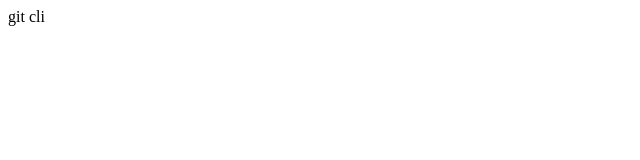
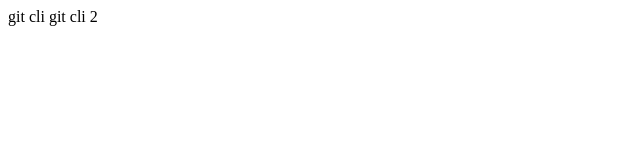
Before and after one commit to adnan199528/adnancli, a plain HTML site: page index.html in a window 1280 px wide. Shown: the full height of the page, 0-640 px from the left. Drawn offline with Linux system fonts and the light colour scheme.

Commit message:
Update index.html

```diff
--- a/index.html
+++ b/index.html
@@ -8,5 +8,6 @@
 </head>
 <body>
     git cli
+    git cli 2
 </body>
 </html>
```
